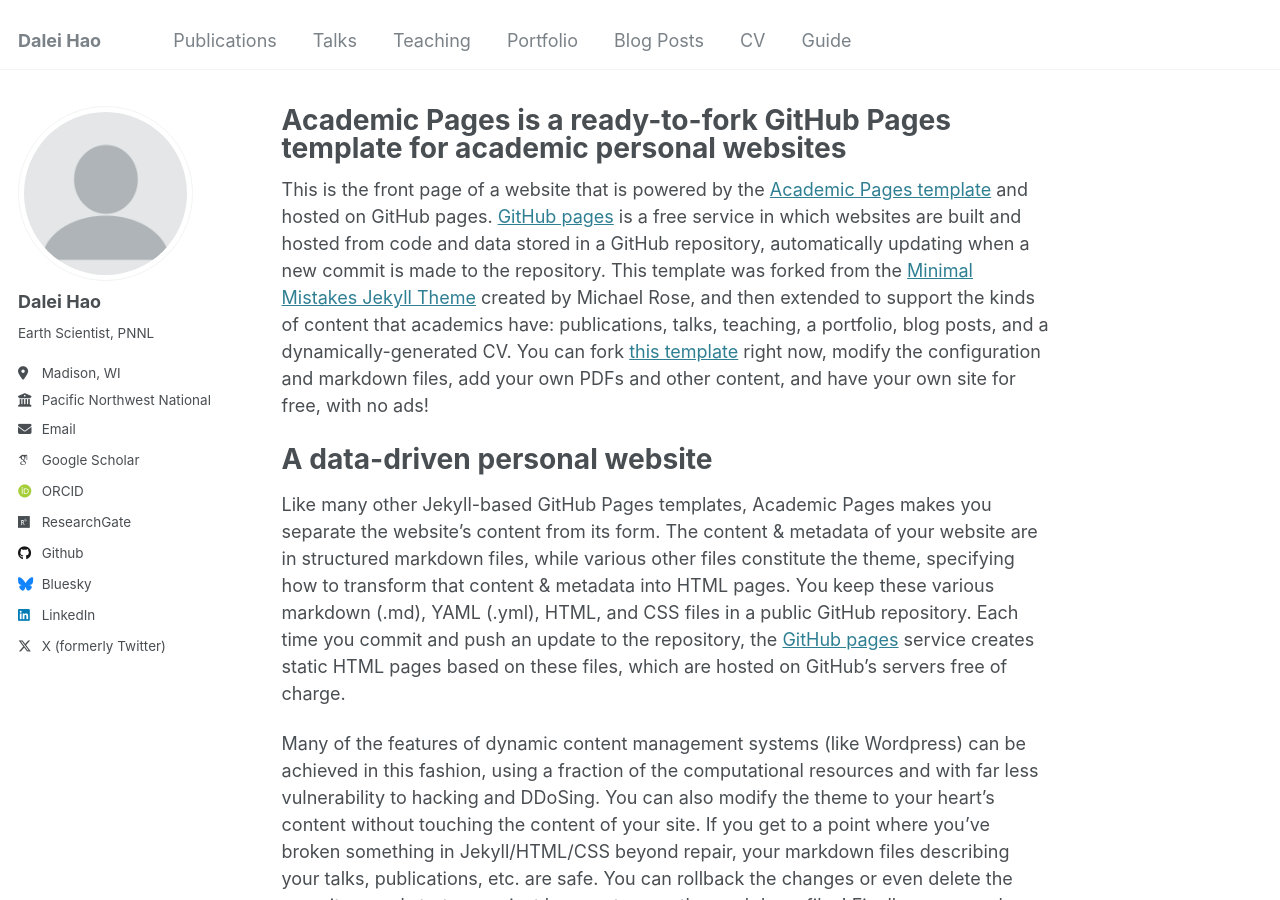
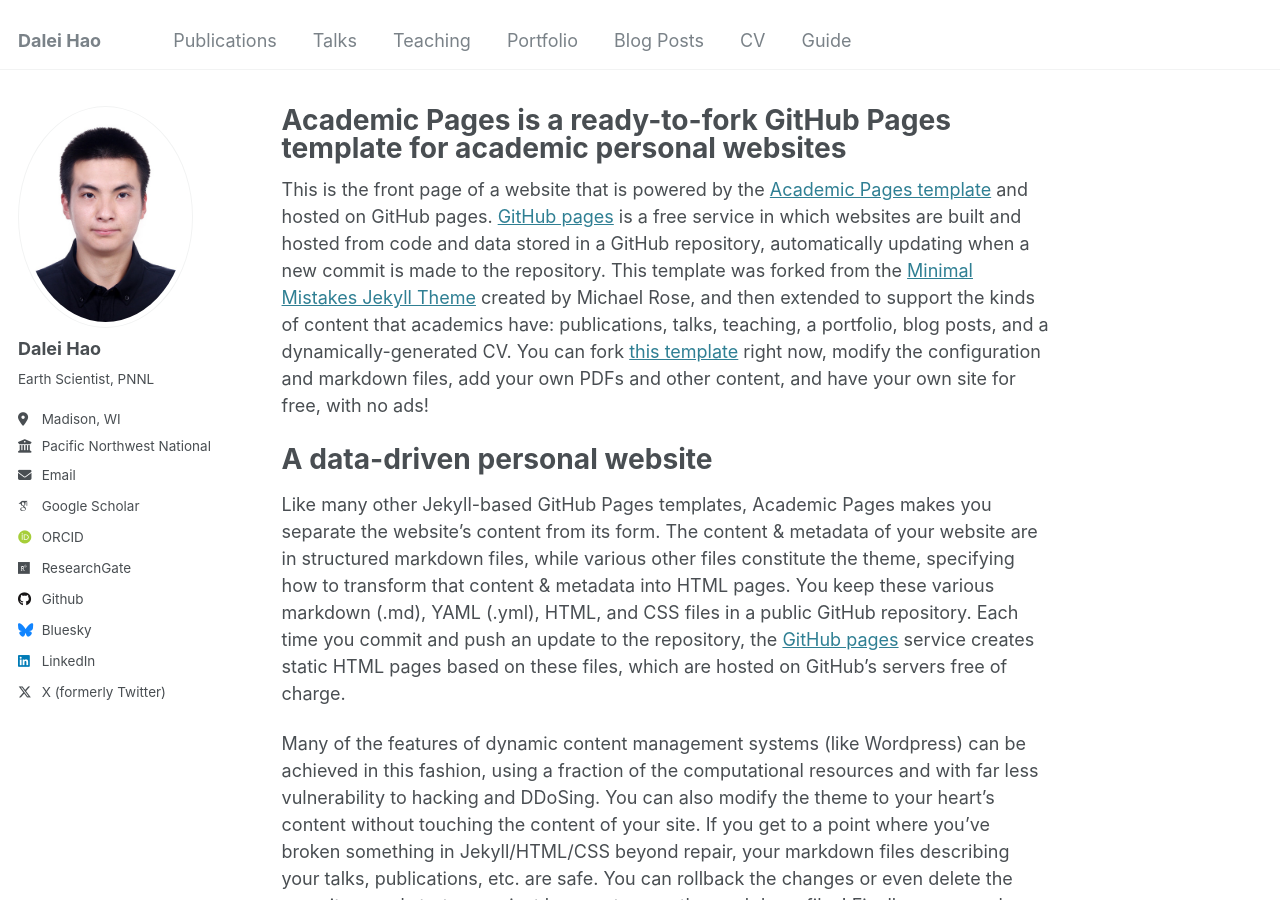
Before and after one commit to daleihao/daleihao.github.io, a Jekyll site: the page built from _pages/about.md, in a window 1280 px wide and 900 px high. Built offline with Jekyll 4.4.1, drawn with Linux system fonts in a browser that asks for light colours; some web fonts are replaced.

Commit message:
Update _config.yml

```diff
--- a/_config.yml
+++ b/_config.yml
@@ -21,7 +21,7 @@
 #               Additional customization can be done by editing /_includes/author-profile.html
 author:
   # Biographic information
-  avatar           : "profile.png"
+  avatar           : "dalei_hao.jpg"
   name             : "Dalei Hao"
   pronouns         : # example: "she/her"
   bio              : "Earth Scientist, PNNL"
```
